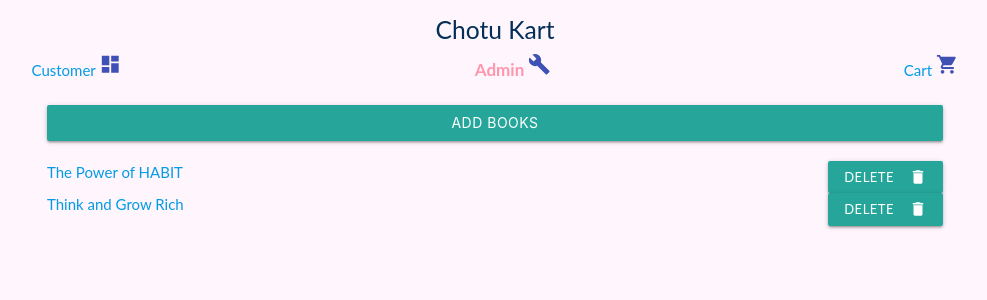
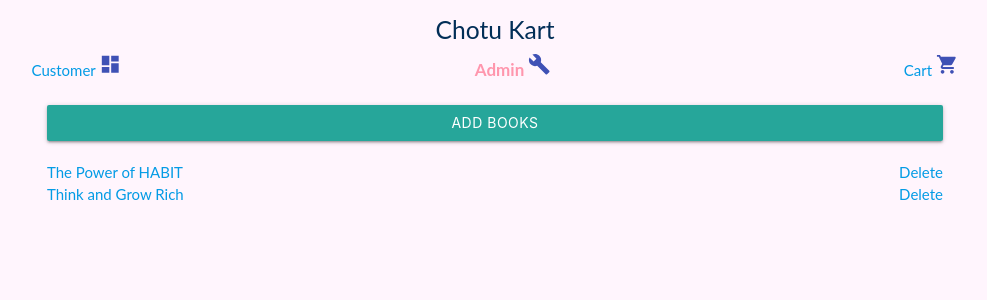
Before and after one commit to poornesh-pH/chotu-kart-react, a React (Create React App) app: page /admin in a window 1280 px wide. Shown: the top 300 px of the page, without its empty margins (145-1132 px from the left). Built offline with nearby package versions, Linux system fonts and the light colour scheme.

Commit message:
2 files modified

```diff
--- a/src/Components/AdminBookList.js
+++ b/src/Components/AdminBookList.js
@@ -1,11 +1,21 @@
 import React from 'react';
-import {Link} from 'react-router-dom'
+import { Link } from 'react-router-dom';
+import { connect } from 'react-redux';
+import { removeProduct } from '../Redux/Actions/productsAction';
 
 const AdminBookList = props => {
-  return <div className="adminBookList">
-  <Link to={`/edit/${props.book.id}`}>{props.book.name}</Link>
-<a class="waves-effect waves-light btn-small"><i class="tiny material-icons right">delete</i>Delete</a>
-
-  </div>;
+  return (
+    <div className="adminBookList">
+      <Link to={`/edit/${props.book.id}`}>{props.book.name}</Link>
+      <a
+        className="waves-effect waves-light "
+        onClick={() => {
+          props.dispatch(removeProduct(props.book.id));
+        }}
+      >
+        Delete
+      </a>
+    </div>
+  );
 };
-export default AdminBookList;
+export default connect()(AdminBookList);
--- a/src/style.css
+++ b/src/style.css
@@ -30,3 +30,6 @@ body {
   display: flex;
   justify-content: space-between;
 }
+.btn-small{
+  max-height: 10%;
+}
```
